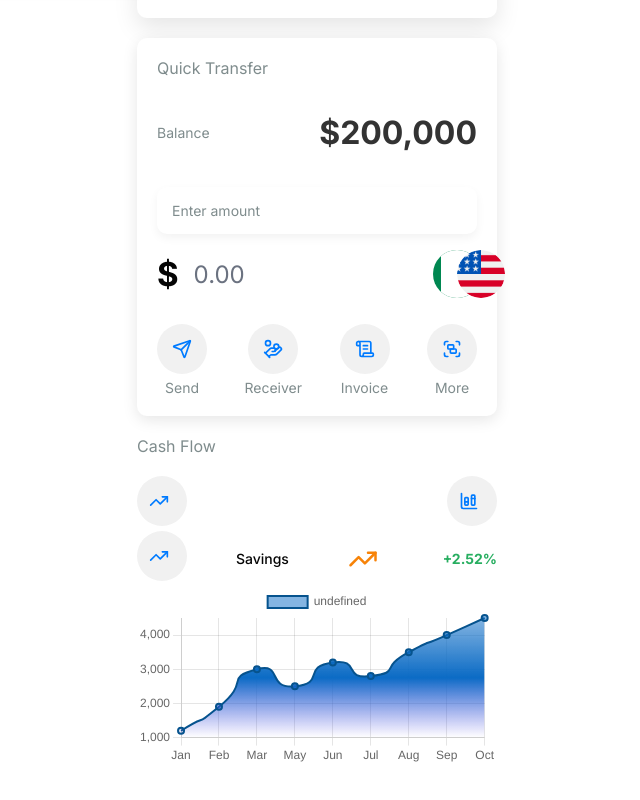
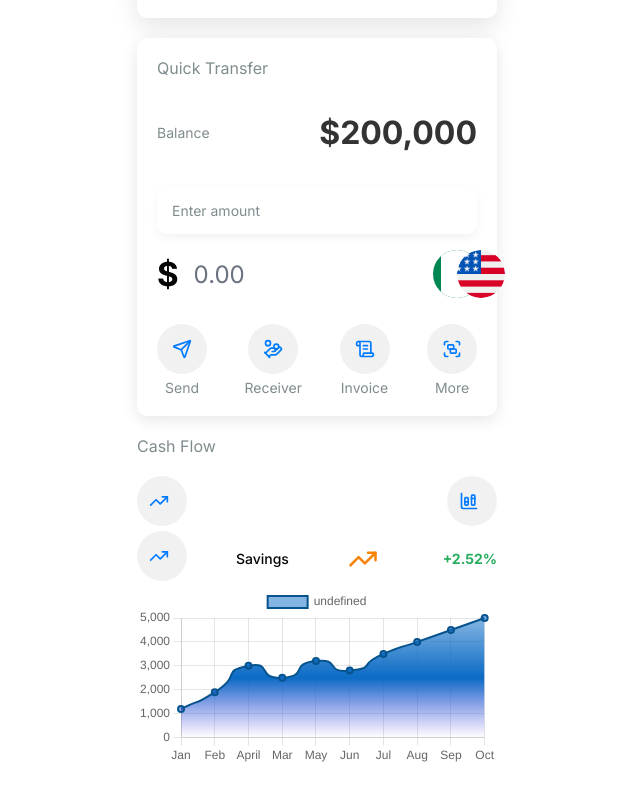
Before and after one commit to Ameenugullah/Admin-Dashboard-app, a React (Vite) app: page / in a window 1280 px wide. Shown: the part 822-1622 px from the top of the page, without its empty margins (113-753 px from the left). Built offline with nearby package versions, Linux system fonts and the light colour scheme.

Commit message:
Update on Cash flow

```diff
--- a/src/Components/CashFlow/CashFlow.jsx
+++ b/src/Components/CashFlow/CashFlow.jsx
@@ -14,10 +14,10 @@ const CashFlow = () => {
     }
     const config = {
         data:{
-            labels:["Jan", "Feb", "Mar", "May", "Jun", "Jul", "Aug", "Sep", "Oct",],
+            labels:["Jan", "Feb", "April", "Mar", "May", "Jun", "Jul", "Aug", "Sep", "Oct",],
             datasets:[
                 {
-                  data:[1200, 1900, 3000, 2500, 3200, 2800, 3500, 4000, 4500],
+                  data:[1200, 1900, 3000, 2500, 3200, 2800, 3500, 4000, 4500, 5000],
                   borderWidth:2,
                   borderColor: '#06538eff',
                   lineTension: 0.8,
@@ -33,7 +33,16 @@ const CashFlow = () => {
                 },
         ],
         },
-        options:{},
+        options:{
+             scales:{
+                y: {beginAtZero: true},
+             },
+             plugins:{
+                lengend:{
+                    display: false,
+                }
+             }
+        },
     }
 
     return (
@@ -52,7 +61,7 @@ const CashFlow = () => {
             <div className="row trending-report">
                 <div className="rounded-icon-btn btn-primary">
                         <TrendingUp className="icon"/>
-                    </div>
+                     </div>
                     <h3>Savings</h3>
                     <TrendingUp className="icon primary"/>
                     <p className="success">+2.52%</p>
```
